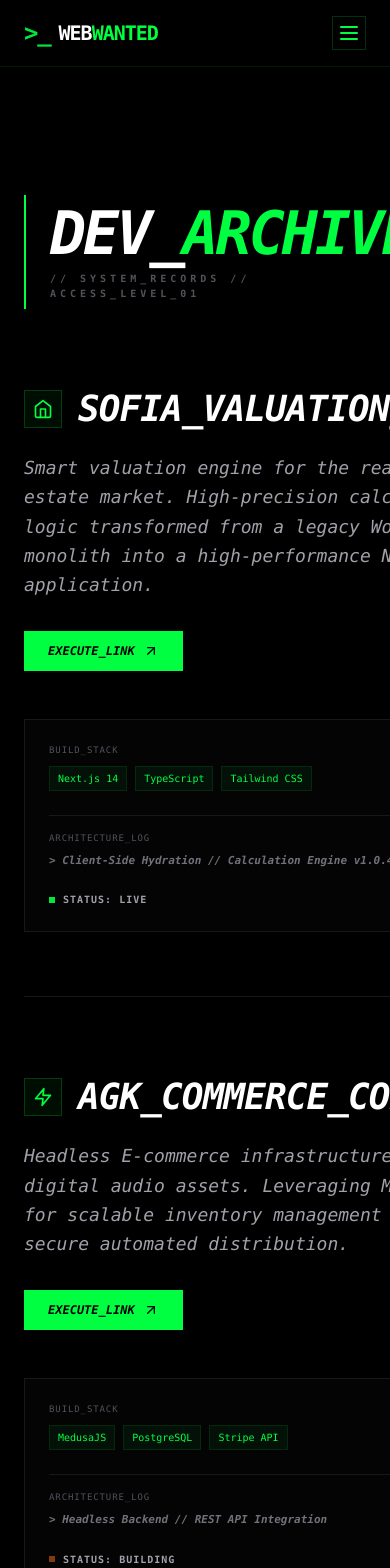
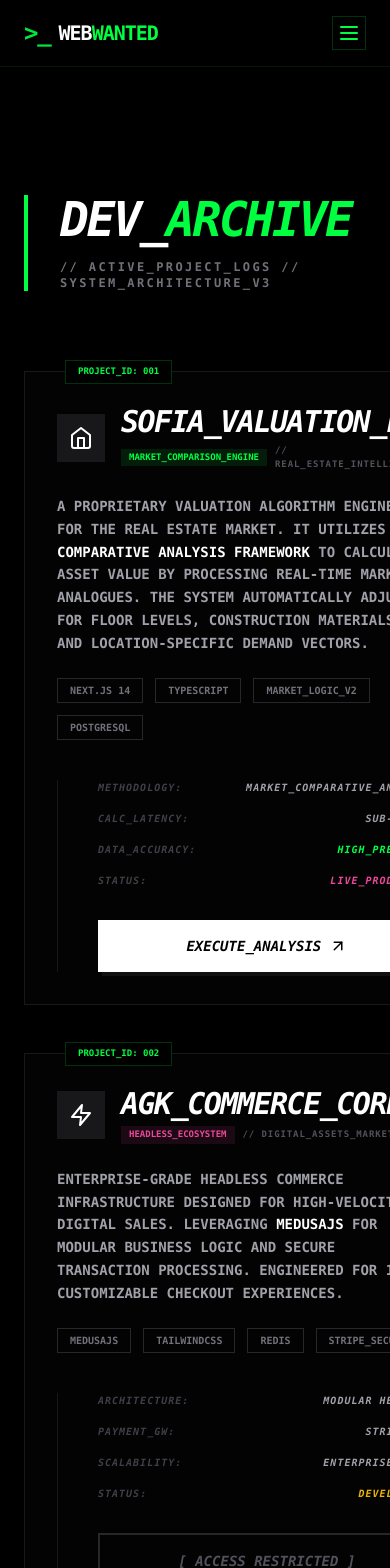
Before and after one commit to fattiealex/web-wanted-net, a Next.js app: page /dev-projects in a window 390 px wide. Shown: the top 1568 px of the page. Built offline with nearby package versions, Linux system fonts and the light colour scheme.

Commit message:
final: cleanup property engine docs, fix responsive titles & add google trust

```diff
--- a/app/dev-projects/page.tsx
+++ b/app/dev-projects/page.tsx
@@ -1,111 +1,172 @@
-import { ExternalLink, Terminal, Cpu, Home, ArrowUpRight, Zap } from "lucide-react";
+"use client"
+
+import React from "react"
+import Link from "next/link"
+import { Home, Zap, ArrowUpRight, Terminal, Database, Activity, Layout } from "lucide-react"
 
 export default function DevProjects() {
-  const projects = [
-    {
-      id: "01",
-      title: "SOFIA_VALUATION_LAB",
-      status: "LIVE",
-      description: "Smart valuation engine for the real estate market. High-precision calculation logic transformed from a legacy WordPress monolith into a high-performance Next.js application.",
-      tech: ["Next.js 14", "TypeScript", "Tailwind CSS"],
-      link: "https://sofia-property-valuation.vercel.app/",
-      architecture: "Client-Side Hydration // Calculation Engine v1.0.4",
-      icon: <Home size={20} className="text-[#00ff41]" />
-    },
-    {
-      id: "02",
-      title: "AGK_COMMERCE_CORE",
-      status: "BUILDING",
-      description: "Headless E-commerce infrastructure for digital audio assets. Leveraging MedusaJS for scalable inventory management and secure automated distribution.",
-      tech: ["MedusaJS", "PostgreSQL", "Stripe API"],
-      link: "#",
-      architecture: "Headless Backend // REST API Integration",
-      icon: <Zap size={20} className="text-[#00ff41]" />
-    }
-  ];
+  return (
+    <div className="min-h-screen bg-black text-[#00ff41] font-mono selection:bg-[#00ff41] selection:text-black pt-32 pb-20 px-6">
+      <main className="max-w-6xl mx-auto">
 
-  return (
-    <main className="min-h-screen bg-black pt-32 pb-20 px-6 font-mono text-white">
-      <div className="max-w-6xl mx-auto">
-        {/* HEADER */}
-        <div className="mb-20 border-l-2 border-[#00ff41] pl-6 py-2">
-          <h1 className="text-6xl font-[900] italic tracking-tighter uppercase leading-none">
+        {/* PAGE HEADER */}
+        <div className="mb-20 border-l-4 border-[#00ff41] pl-8">
+          <h1 className="text-5xl md:text-8xl font-[900] italic text-white uppercase tracking-tighter leading-none">
             DEV_<span className="text-[#00ff41]">ARCHIVE</span>
           </h1>
-          <p className="text-zinc-600 text-[10px] tracking-[0.4em] mt-2 uppercase font-bold">
-            // SYSTEM_RECORDS // ACCESS_LEVEL_01
+          <p className="text-zinc-500 text-xs md:text-sm mt-4 font-bold uppercase tracking-[0.2em]">
+            // ACTIVE_PROJECT_LOGS // SYSTEM_ARCHITECTURE_V3
           </p>
         </div>
 
-        {/* PROJECTS LIST */}
-        <div className="grid gap-20">
-          {projects.map((p) => (
-            <div key={p.id} className="group relative">
-              <div className="grid md:grid-cols-[1fr_350px] gap-12 border-b border-zinc-900 pb-16">
+        <div className="grid gap-12">
 
-                {/* INFO SIDE */}
-                <div>
-                  <div className="flex items-center gap-4 mb-6">
-                    <div className="p-2 bg-[#00ff41]/5 border border-[#00ff41]/20">
-                      {p.icon}
-                    </div>
-                    <h2 className="text-4xl font-[900] italic uppercase group-hover:text-[#00ff41] transition-colors tracking-tight">
-                      {p.title}
-                    </h2>
+          {/* PROJECT 01: REAL ESTATE VALUATION ENGINE */}
+          <section className="group relative bg-zinc-950/40 border border-zinc-900 p-8 md:p-12 hover:border-[#00ff41]/40 transition-all duration-500">
+            <div className="absolute -top-3 left-10 bg-black px-3 py-1 text-[9px] text-[#00ff41] font-black border border-[#00ff41]/20">
+              PROJECT_ID: 001
             </div>
 
-                  <p className="text-zinc-400 text-lg mb-8 italic leading-relaxed max-w-2xl">
-                    {p.description}
-                  </p>
-
-                  <div className="flex gap-4">
-                    <a
-                      href={p.link}
-                      target="_blank"
-                      className="group/link flex items-center gap-2 bg-[#00ff41] text-black px-6 py-3 font-black text-xs hover:bg-white transition-all uppercase italic"
-                    >
-                      EXECUTE_LINK <ArrowUpRight size={16} className="group-hover/link:translate-x-0.5 group-hover/link:-translate-y-0.5 transition-transform" />
-                    </a>
+            <div className="grid lg:grid-cols-12 gap-10">
+              <div className="lg:col-span-7 space-y-6">
+                <div className="flex items-center gap-4">
+                  <div className="p-3 bg-zinc-900 rounded-sm">
+                    <Home className="text-white" size={24} />
                   </div>
-                </div>
-
-                {/* TECH SIDE */}
-                <div className="bg-zinc-950/50 border border-zinc-900 p-6 font-mono relative overflow-hidden">
-                  <div className="absolute top-0 right-0 p-2 opacity-10">
-                    <Terminal size={40} className="text-[#00ff41]" />
-                  </div>
-
-                  <div className="space-y-6 relative z-10">
                   <div>
-                      <span className="text-[9px] text-zinc-600 uppercase tracking-widest block mb-2">Build_Stack</span>
-                      <div className="flex flex-wrap gap-2">
-                        {p.tech.map(t => (
-                          <span key={t} className="text-[10px] text-[#00ff41] bg-[#00ff41]/5 px-2 py-1 border border-[#00ff41]/10">
-                            {t}
+                    <h2 className="text-3xl font-[1000] italic text-white uppercase tracking-tighter">
+                      SOFIA_VALUATION_LAB
+                    </h2>
+                    <div className="flex items-center gap-2 mt-1">
+                      <span className="text-[9px] bg-[#00ff41]/10 text-[#00ff41] px-2 py-0.5 font-black uppercase">
+                        MARKET_COMPARISON_ENGINE
                       </span>
-                        ))}
-                      </div>
-                    </div>
-
-                    <div className="pt-4 border-t border-zinc-900">
-                      <span className="text-[9px] text-zinc-600 uppercase tracking-widest block mb-2">Architecture_Log</span>
-                      <p className="text-[11px] text-zinc-500 italic leading-snug font-bold">
-                        {`> ${p.architecture}`}
-                      </p>
-                    </div>
-
-                    <div className="flex items-center gap-2">
-                      <div className={`w-1.5 h-1.5 rounded-full ${p.status === 'LIVE' ? 'bg-[#00ff41] animate-pulse' : 'bg-orange-500 opacity-50'}`} />
-                      <span className="text-[10px] text-zinc-400 font-bold tracking-widest uppercase">Status: {p.status}</span>
+                      <span className="text-[9px] text-zinc-600 font-black uppercase tracking-widest">
+                        // Real_Estate_Intelligence
+                      </span>
                     </div>
                   </div>
                 </div>
 
+                <p className="text-zinc-400 text-sm font-bold leading-relaxed uppercase">
+                  A proprietary valuation algorithm engineered for the real estate market.
+                  It utilizes a <span className="text-white">Comparative Analysis Framework</span> to calculate asset value by processing
+                  real-time market analogues. The system automatically adjusts for floor levels,
+                  construction materials, and location-specific demand vectors.
+                </p>
+
+                <div className="flex flex-wrap gap-3">
+                  <TechBadge text="Next.js 14" />
+                  <TechBadge text="TypeScript" />
+                  <TechBadge text="Market_Logic_V2" />
+                  <TechBadge text="PostgreSQL" />
                 </div>
               </div>
-          ))}
+
+              <div className="lg:col-span-5 flex flex-col justify-between border-l border-zinc-900 pl-10">
+                <div className="space-y-4">
+                  <StatusLine label="METHODOLOGY" value="Market_Comparative_Analysis" />
+                  <StatusLine label="CALC_LATENCY" value="Sub-Second" />
+                  <StatusLine label="DATA_ACCURACY" value="HIGH_PRECISION" color="text-[#00ff41]" />
+                  <StatusLine label="STATUS" value="LIVE_PRODUCTION" color="text-pink-500" />
+                </div>
+
+                <Link href="https://sofia-property-valuation.vercel.app" target="_blank">
+                  <button className="w-full mt-8 bg-white text-black py-4 font-black uppercase italic text-sm hover:bg-[#00ff41] transition-all flex items-center justify-center gap-2 shadow-[4px_4px_0px_#111]">
+                    EXECUTE_ANALYSIS <ArrowUpRight size={18} />
+                  </button>
+                </Link>
               </div>
             </div>
+          </section>
+
+          {/* PROJECT 02: E-COMMERCE CORE */}
+          <section className="group relative bg-zinc-950/40 border border-zinc-900 p-8 md:p-12 hover:border-[#00ff41]/40 transition-all duration-500">
+            <div className="absolute -top-3 left-10 bg-black px-3 py-1 text-[9px] text-[#00ff41] font-black border border-[#00ff41]/20">
+              PROJECT_ID: 002
+            </div>
+
+            <div className="grid lg:grid-cols-12 gap-10">
+              <div className="lg:col-span-7 space-y-6">
+                <div className="flex items-center gap-4">
+                  <div className="p-3 bg-zinc-900 rounded-sm">
+                    <Zap className="text-white" size={24} />
+                  </div>
+                  <div>
+                    <h2 className="text-3xl font-[1000] italic text-white uppercase tracking-tighter">
+                      AGK_COMMERCE_CORE
+                    </h2>
+                    <div className="flex items-center gap-2 mt-1">
+                      <span className="text-[9px] bg-pink-500/10 text-pink-500 px-2 py-0.5 font-black uppercase">
+                        Headless_Ecosystem
+                      </span>
+                      <span className="text-[9px] text-zinc-600 font-black uppercase tracking-widest">
+                        // Digital_Assets_Market
+                      </span>
+                    </div>
+                  </div>
+                </div>
+
+                <p className="text-zinc-400 text-sm font-bold leading-relaxed uppercase">
+                  Enterprise-grade headless commerce infrastructure designed for high-velocity digital sales.
+                  Leveraging <span className="text-white">MedusaJS</span> for modular business logic and
+                  secure transaction processing. Engineered for 100% customizable checkout experiences.
+                </p>
+
+                <div className="flex flex-wrap gap-3">
+                  <TechBadge text="MedusaJS" />
+                  <TechBadge text="TailwindCSS" />
+                  <TechBadge text="Redis" />
+                  <TechBadge text="Stripe_Secure" />
+                </div>
+              </div>
+
+              <div className="lg:col-span-5 flex flex-col justify-between border-l border-zinc-900 pl-10">
+                <div className="space-y-4">
+                  <StatusLine label="ARCHITECTURE" value="Modular Headless" />
+                  <StatusLine label="PAYMENT_GW" value="Stripe_API" />
+                  <StatusLine label="SCALABILITY" value="Enterprise_Ready" />
+                  <StatusLine label="STATUS" value="DEVELOPMENT" color="text-yellow-500" />
+                </div>
+
+                <button disabled className="w-full mt-8 border-2 border-zinc-800 text-zinc-600 py-4 font-black uppercase italic text-sm cursor-not-allowed">
+                  [ ACCESS_RESTRICTED ]
+                </button>
+              </div>
+            </div>
+          </section>
+
+        </div>
+
+        {/* FOOTER INFO */}
+        <div className="mt-24 text-center border-t border-zinc-900 pt-10">
+          <div className="flex justify-center gap-8 mb-6 opacity-30">
+             <div className="flex items-center gap-2"><Database size={12}/> DATA_INTEGRITY</div>
+             <div className="flex items-center gap-2"><Terminal size={12}/> SECURE_SHELL</div>
+             <div className="flex items-center gap-2"><Layout size={12}/> UX_OPTIMIZED</div>
+          </div>
+          <p className="text-[9px] text-zinc-800 font-[1000] tracking-[0.5em] uppercase">
+             Authenticated Log // WebWanted Project Database
+          </p>
+        </div>
       </main>
-  );
+    </div>
+  )
 }
+
+function TechBadge({ text }: { text: string }) {
+  return (
+    <span className="text-[10px] font-black text-zinc-500 border border-zinc-800 px-3 py-1 hover:border-[#00ff41] hover:text-[#00ff41] transition-colors uppercase">
+      {text}
+    </span>
+  )
+}
+
+function StatusLine({ label, value, color = "text-zinc-400" }: { label: string, value: string, color?: string }) {
+  return (
+    <div className="flex justify-between items-center text-[10px] font-black tracking-widest uppercase italic">
+      <span className="text-zinc-700">{label}:</span>
+      <span className={color}>{value}</span>
+    </div>
+  )
+}
```
Lines whose indentation alone changed are shown as unchanged.
